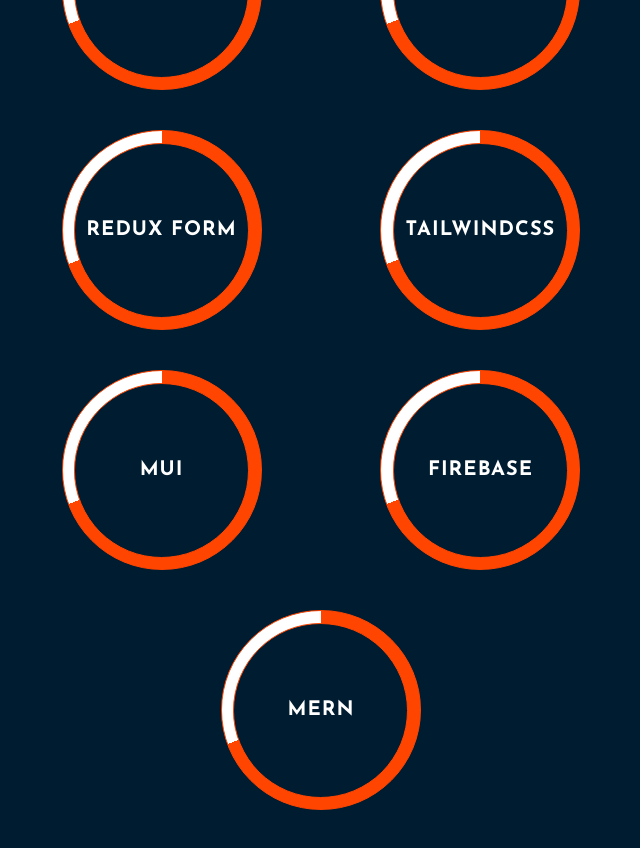
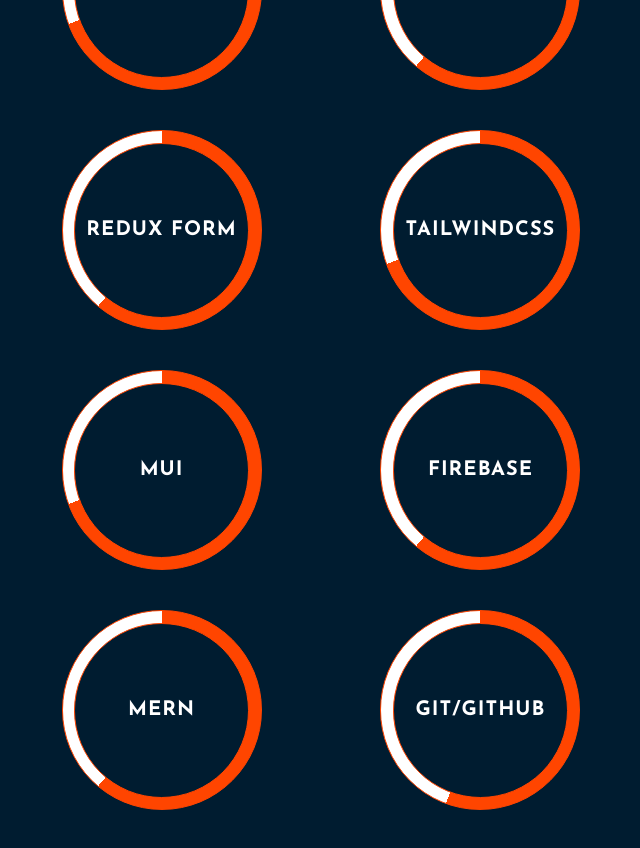
Before and after one commit to andbudha/my_portfolio, a React (Create React App) app: page / in a window 1280 px wide. Shown: the part 2240-3088 px from the top of the page, without its empty margins (319-959 px from the left). Built offline with nearby package versions, Linux system fonts and the light colour scheme.

Commit message:
Skills added&updated

```diff
--- a/src/components/progressbar/ProgressBar.jsx
+++ b/src/components/progressbar/ProgressBar.jsx
@@ -104,9 +104,16 @@
           </div>
         </Fade>
         <Fade left>
-          <div className={`${styles.progress} ${styles.firebase}`}>
+          <div className={`${styles.progress} ${styles.mern}`}>
             <div className={styles.progress_values}>
               <h4>MERN</h4>
+            </div>
+          </div>
+        </Fade>
+        <Fade right>
+          <div className={`${styles.progress} ${styles.git_github}`}>
+            <div className={styles.progress_values}>
+              <h4>GIT/GITHUB</h4>
             </div>
           </div>
         </Fade>
--- a/src/components/progressbar/ProgressBar.module.scss
+++ b/src/components/progressbar/ProgressBar.module.scss
@@ -51,10 +51,10 @@
     }
 
     .formik {
-      @include circularProgressBar(250deg);
+      @include circularProgressBar(220deg);
     }
     .redux_form {
-      @include circularProgressBar(250deg);
+      @include circularProgressBar(220deg);
     }
     .tail {
       @include circularProgressBar(250deg);
@@ -63,7 +63,13 @@
       @include circularProgressBar(250deg);
     }
     .firebase {
-      @include circularProgressBar(250deg);
+      @include circularProgressBar(220deg);
+    }
+    .mern {
+      @include circularProgressBar(220deg);
+    }
+    .git_github {
+      @include circularProgressBar(200deg);
     }
 
     @media screen and (max-width: 550px) {
```
